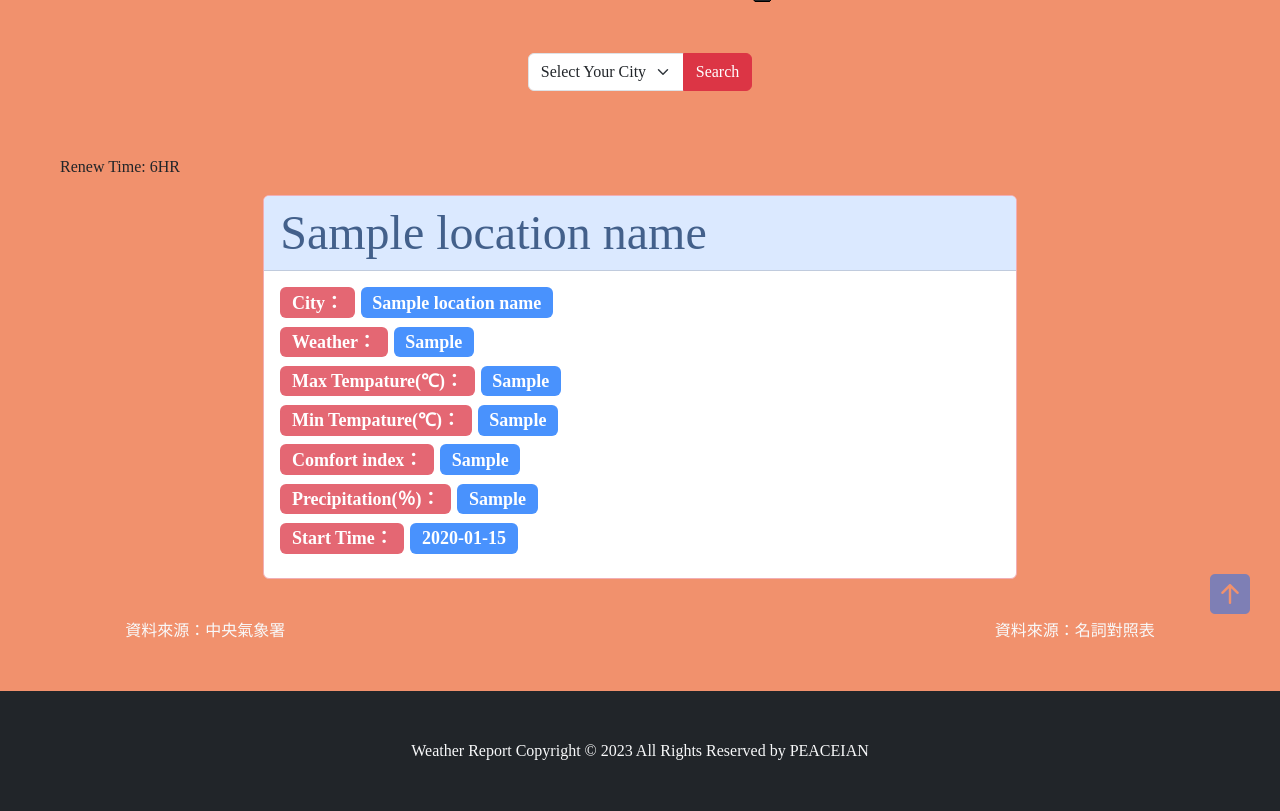
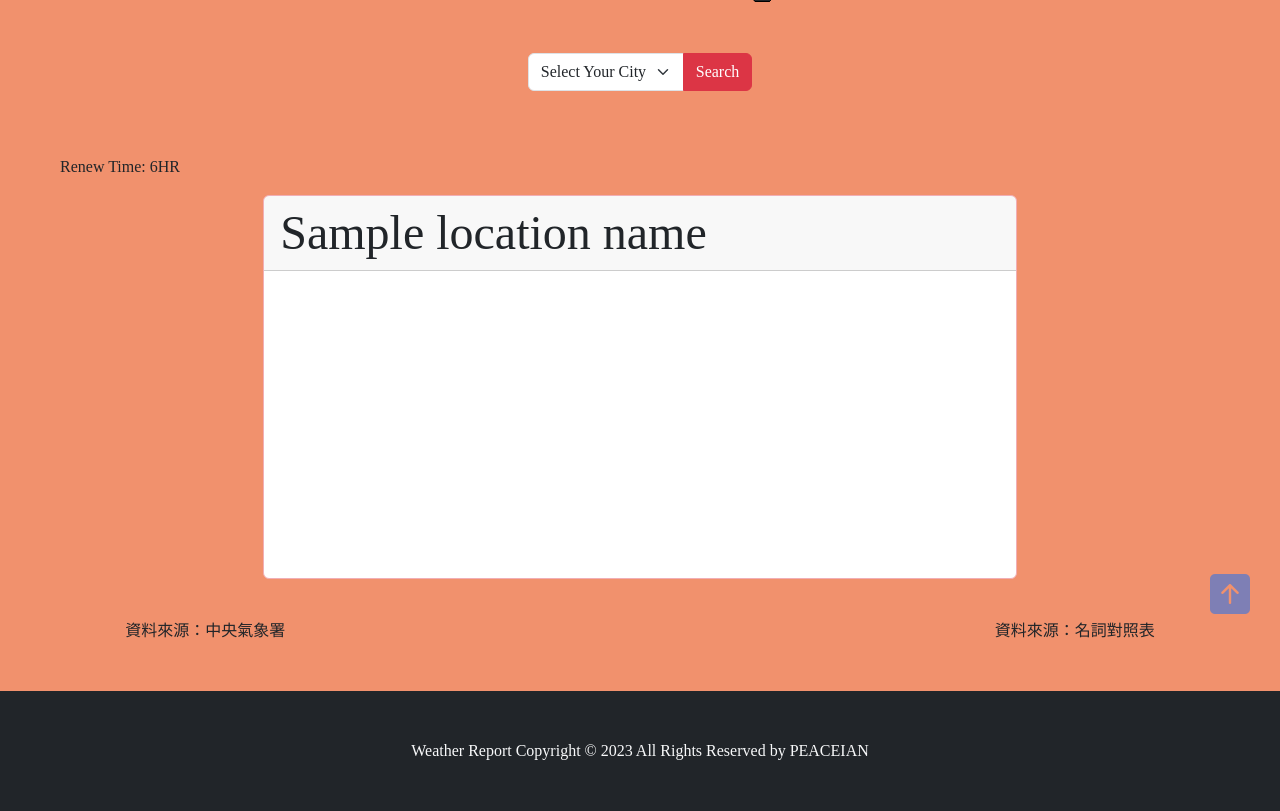
Before and after one commit to peaceian/weatherapp, a Django app: template templates/form.html in a window 1280 px wide. Shown: the part 165-976 px from the top of the page. Run offline with Django 4.2, Linux system fonts and the light colour scheme; the template is opened without the code that fills it: most values are stand-ins (such as "Sample title", 1, 10 or a date in 2020); some web fonts are replaced.

Commit message:
thirtycommit

```diff
--- a/templates/base.html
+++ b/templates/base.html
@@ -49,10 +49,10 @@
             class="bi bi-arrow-up-square-fill display-6 opacity-50"></i></a>
     <div class="d-flex row text-center pb-5">
         <div class="text-center col-4" id="reference"><a href="https://opendata.cwa.gov.tw/index"
-                class="text-decoration-none text-light" target="_blank">資料來源：中央氣象署</a></div>
+                class="text-decoration-none text-dark" target="_blank">資料來源：中央氣象署</a></div>
         <div class="col-4"></div>
         <div class="text-center col-4" id="reference"><a href="https://www.cwa.gov.tw/V8/C/K/bilingual_glossary.html"
-                class="text-decoration-none text-light" target="_blank">資料來源：名詞對照表</a></div>
+                class="text-decoration-none text-dark" target="_blank">資料來源：名詞對照表</a></div>
     </div>
     <div class="bg-dark">
         <footer>
--- a/templates/cityweek.html
+++ b/templates/cityweek.html
@@ -12,7 +12,7 @@
 
 <body>
     <header>
-        <h1 class="title">One Week Report</h1>
+        <h1>One Week Report</h1>
     </header>
     <script>
         town = new Array();
@@ -47,7 +47,7 @@
     </script>
 
     <div class="container">
-        <div class="justify-content-md-center m-1 rounded-3">
+        <div class="flexrow  m-1 rounded-3">
             <div class="form-div col-md-auto">
                 <form name="city" method="post" class="form" accept-charset="UTF-8" action="">
                     {% csrf_token %}
--- a/templates/form.html
+++ b/templates/form.html
@@ -1,3 +1,7 @@
+{% extends "base.html" %}
+{% load static %}
+{% block content %}
+
 <!DOCTYPE html>
 <html lang="en">
 
@@ -8,11 +12,8 @@
 </head>
 
 <body>
-    {% extends "base.html" %}
-    {% load static %}
-    {% block content %}
     <header>
-        <h1 class="title">Taiwan Weather Report Search</h1>
+        <h1>Taiwan Weather Report Search</h1>
     </header>
     <div class="container-fluid">
         <div class="row justify-content-md-center m-5 rounded-3">
@@ -56,17 +57,25 @@
                 {% if locationName and wr8 and maxt8 and mint8 and ci8 and pop8 and starttime %}
             </div>
             <p class="px-5">Renew Time: 6HR</p>
-            <div class="col d-flex justify-content-center" >
+            <div class="col d-flex justify-content-center">
                 <div class="card border-danger-subtle mb-3" id="weathercard">
-                    <div class="card-header display-5 bg-primary-subtle opacity-75 text-primary-emphasis">{{locationName}}</div>
-                    <div class="card-body text-primary-emphasis row justify-content-around">
-                        <h4><span class="badge bg-danger opacity-75 ">City：</span>&nbsp;<span class="badge bg-primary opacity-75 data">{{locationName}}</span></h4>
-                        <h4><span class="badge bg-danger opacity-75 ">Weather：</span>&nbsp;<span class="badge bg-primary opacity-75 data">{{wr8}}</span></h4>
-                        <h4><span class="badge bg-danger opacity-75 ">Max Tempature(℃)：</span>&nbsp;<span class="badge bg-primary opacity-75 data">{{maxt8}}</span></h4>
-                        <h4><span class="badge bg-danger opacity-75 ">Min Tempature(℃)：</span>&nbsp;<span class="badge bg-primary opacity-75 data">{{mint8}}</span></h4>
-                        <h4><span class="badge bg-danger opacity-75 ">Comfort index：</span>&nbsp;<span class="badge bg-primary opacity-75 data">{{ci8}}</span></h4>
-                        <h4><span class="badge bg-danger opacity-75 ">Precipitation(％)：</span>&nbsp;<span class="badge bg-primary opacity-75 data">{{pop8}}</span></h4>
-                        <h4><span class="badge bg-danger opacity-75 ">Start Time：</span>&nbsp;<span class="badge bg-primary opacity-75 data">{{starttime}}</span></h4>
+                    <div class="card-header display-5 title">
+                        {{locationName}}</div>
+                    <div class="card-body row justify-content-around">
+                        <h4><span class="badge item">City：</span>&nbsp;<span
+                                class="badge data">{{locationName}}</span></h4>
+                        <h4><span class="badge item">Weather：</span>&nbsp;<span
+                                class="badge data">{{wr8}}</span></h4>
+                        <h4><span class="badge item">Max Tempature(℃)：</span>&nbsp;<span
+                                class="badge data">{{maxt8}}</span></h4>
+                        <h4><span class="badge item">Min Tempature(℃)：</span>&nbsp;<span
+                                class="badge data">{{mint8}}</span></h4>
+                        <h4><span class="badge item">Comfort index：</span>&nbsp;<span
+                                class="badge data">{{ci8}}</span></h4>
+                        <h4><span class="badge item">Precipitation(％)：</span>&nbsp;<span
+                                class="badge data">{{pop8}}</span></h4>
+                        <h4><span class="badge item">Start Time：</span>&nbsp;<span
+                                class="badge data">{{starttime}}</span></h4>
                     </div>
                 </div>
             </div>
```
Also changed, not shown: templates/detailone.html (+41 -23 lines), templates/homepage.html (+8 -6 lines), templates/realtimeweather.html (+7 -6 lines), templates/weatherlist.html (+4 -4 lines), 2 other files.
